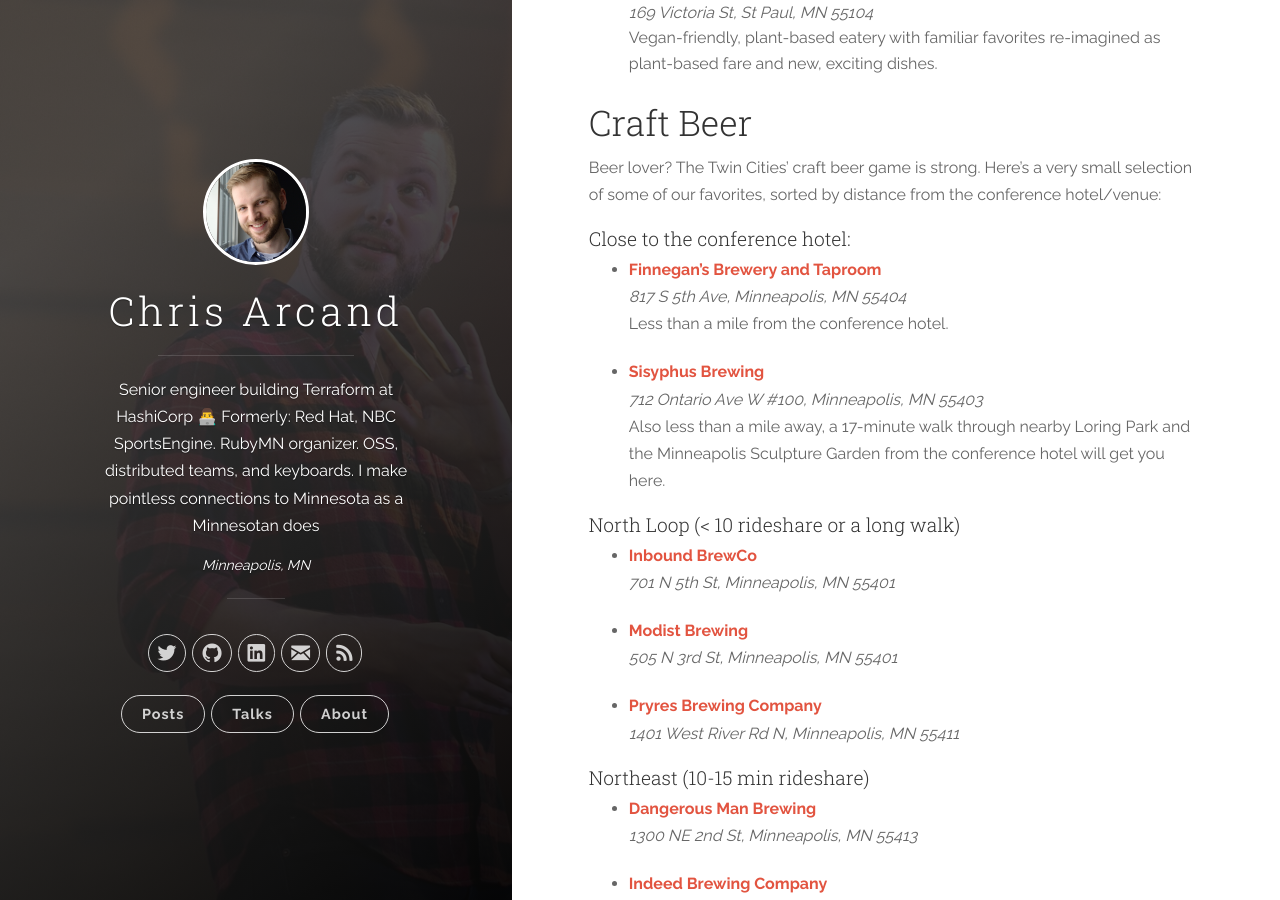
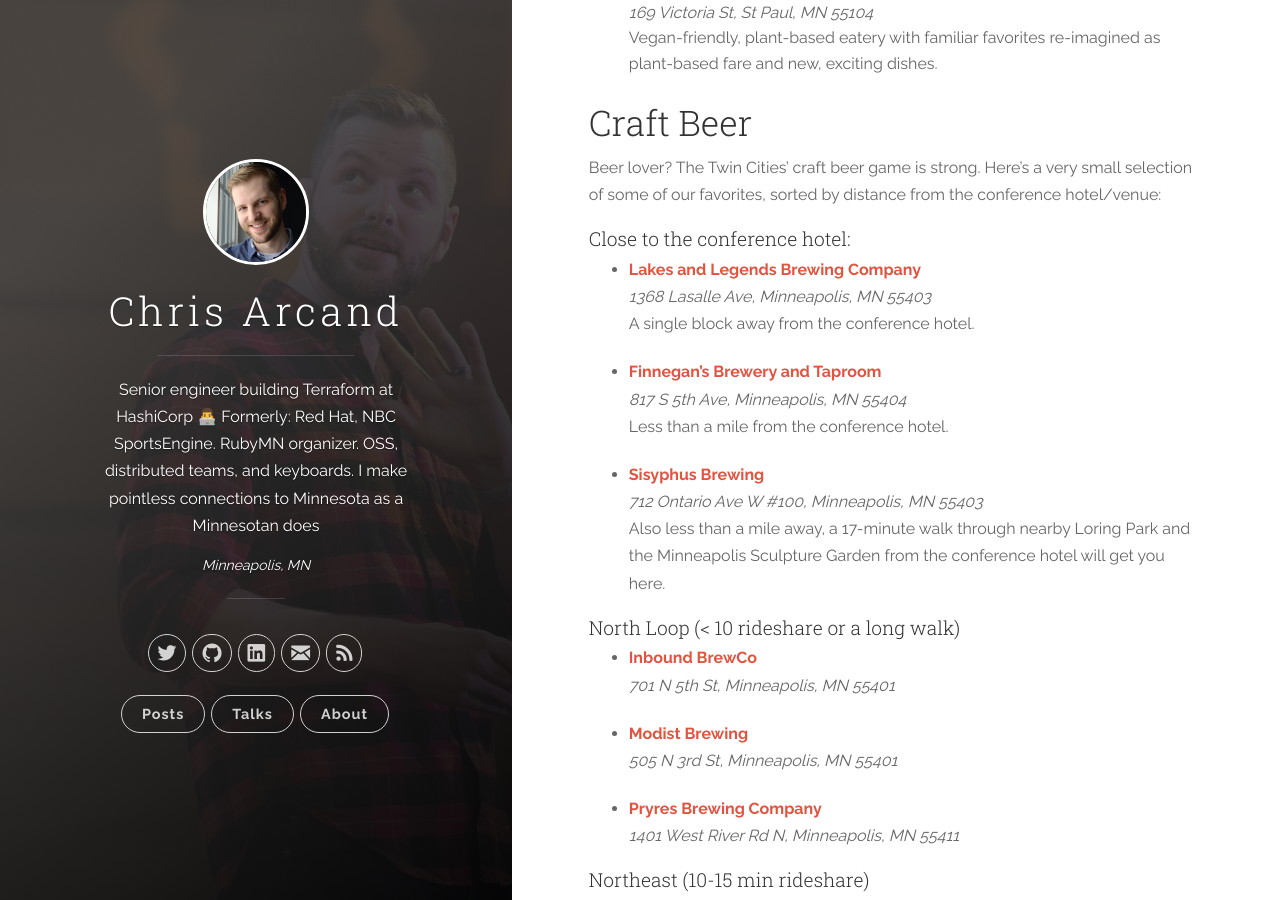
Before and after one commit to chrisarcand/chrisarcand.github.io, a Jekyll site: the page built from _posts/2019-04-28-railsconf2019.md, in a window 1280 px wide and 900 px high, scrolled down 10819 px. Built offline with Jekyll 4.4.1, drawn with Linux system fonts in a browser that asks for light colours; nearby versions of some CDN libraries; comment, search, counter and statistics services are not loaded.

Commit message:
Lakes and Legends

```diff
--- a/_posts/2019-04-28-railsconf2019.md
+++ b/_posts/2019-04-28-railsconf2019.md
@@ -355,6 +355,10 @@
 
 #### Close to the conference hotel:
 
+* [**Lakes and Legends Brewing Company**](https://lakesandlegends.com/)
+  *1368 Lasalle Ave, Minneapolis, MN 55403*
+  A single block away from the conference hotel.
+
 * [**Finnegan's Brewery and Taproom**](https://finnegans.org/)
    *817 S 5th Ave, Minneapolis, MN 55404*
    Less than a mile from the conference hotel.
```
